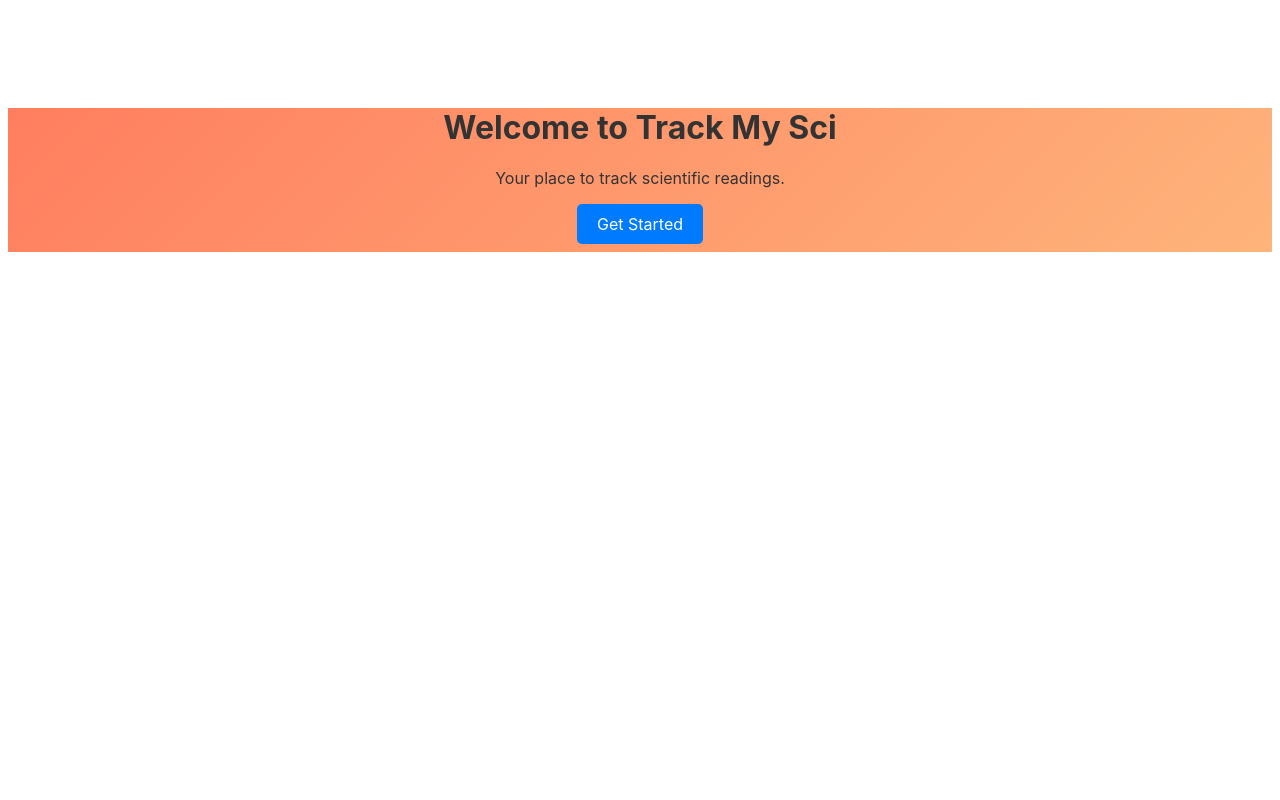
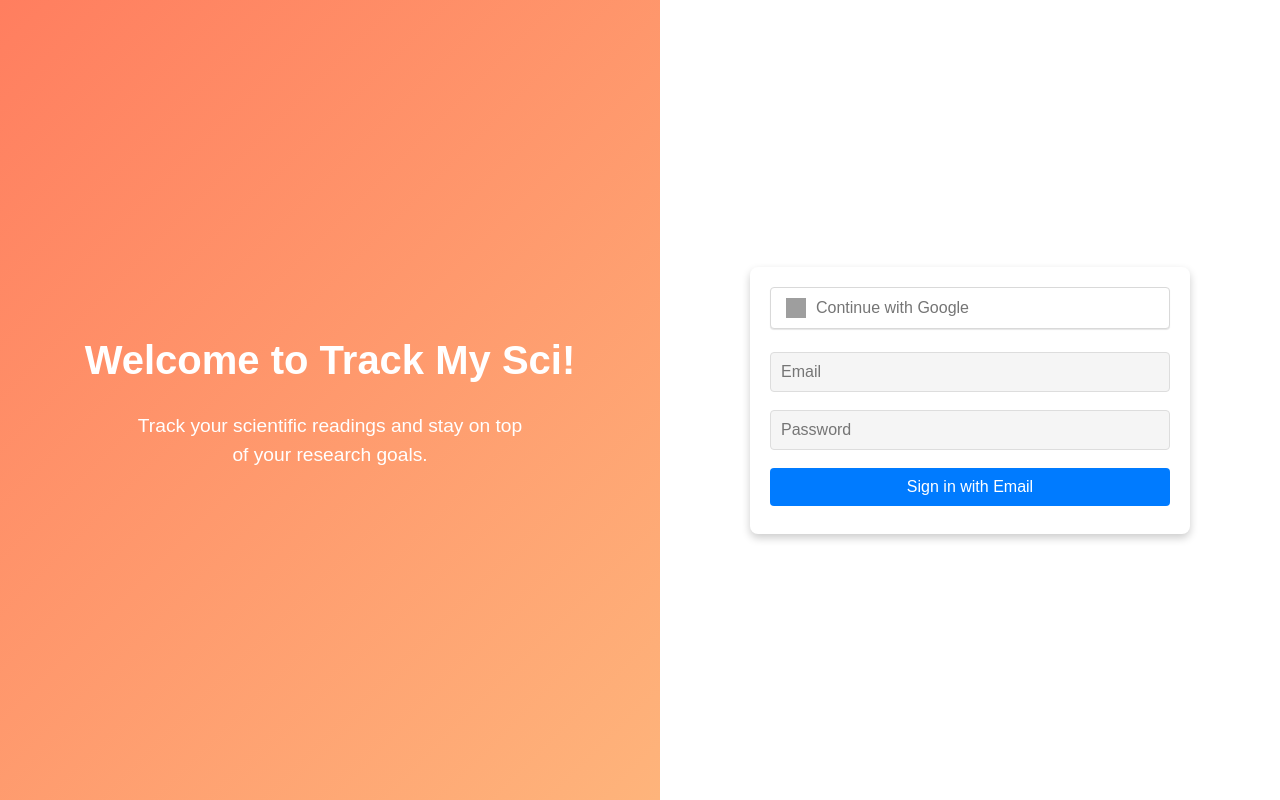
Before and after one commit to pgoodri/Trackmysci, a Svelte app in the folder Svelte/svelte-app/: page /login in a window 1280 px wide. Before the commit this address led to /landing. Built offline with nearby package versions, Linux system fonts and the light colour scheme; grey boxes are pictures that could not be loaded.

Commit message:
New login page

```diff
--- a/Svelte/svelte-app/src/App.svelte
+++ b/Svelte/svelte-app/src/App.svelte
@@ -7,7 +7,7 @@
 
     // Redirect to `/landing` on initial load
     onMount(() => {
-        navigate('/landing');
+        navigate('/login');
     });
 </script>
 
--- /dev/null
+++ b/Svelte/svelte-app/src/Success.svelte
@@ -0,0 +1,22 @@
+<script>
+    import ISBNLookup from './ISBNLookup.svelte';
+</script>
+
+<main>
+    <h1>Success!</h1>
+    <p>You have navigated to the success page!</p>
+
+
+</main>
+
+<style>
+    main {
+        text-align: center;
+        padding: 2em;
+    }
+
+    h1 {
+        color: #ff3e00;
+        font-size: 2em;
+    }
+</style>
--- /dev/null
+++ b/Svelte/svelte-app/src/global.css
@@ -0,0 +1,6 @@
+/* global.css */
+
+body {
+    margin: 0;
+    padding: 0px;
+}
--- a/Svelte/svelte-app/src/main.js
+++ b/Svelte/svelte-app/src/main.js
@@ -1,3 +1,4 @@
+import './global.css';
 import App from './App.svelte';
 import { Router } from 'svelte-routing';
 
--- a/Svelte/svelte-app/src/pages/Dashboard.svelte
+++ b/Svelte/svelte-app/src/pages/Dashboard.svelte
@@ -46,7 +46,7 @@
         const auth = getAuth();
         signOut(auth).then(() => {
             userStore.set(null);
-            navigate('/landing');
+            navigate('/login');
         });
     }
 </script>
--- a/Svelte/svelte-app/src/pages/Landing.svelte
+++ b/Svelte/svelte-app/src/pages/Landing.svelte
@@ -18,7 +18,6 @@
     .landing-page {
         text-align: center;
         margin-top: 100px;
-        background: linear-gradient(135deg, #ff7e5f, #feb47b);
     }
 
     button {
--- a/Svelte/svelte-app/src/pages/Login.svelte
+++ b/Svelte/svelte-app/src/pages/Login.svelte
@@ -19,49 +19,161 @@
     const auth = getAuth(app);
     const provider = new GoogleAuthProvider();
 
-    // Login function
     async function login() {
         try {
             const result = await signInWithPopup(auth, provider);
-            userStore.set(result.user);  // Store the user information
+            userStore.set(result.user);
             console.log("User logged in:", result.user);
-
-            // Redirect to dashboard after successful login
             navigate('/dashboard');
         } catch (error) {
             console.error("Login error:", error);
         }
     }
+
+    // Dummy function for email login
+    function dummyEmailLogin() {
+        alert("Email login is just for looks and is not functional.");
+    }
 </script>
 
 <div class="login-page">
-    <h1>Login to Track My Sci</h1>
-    <button on:click={login}>Login with Google</button>
+    <!-- Left Side -->
+    <div class="welcome-section">
+        <h1>Welcome to Track My Sci!</h1>
+        <p>Track your scientific readings and stay on top of your research goals.</p>
+    </div>
+
+    <!-- Right Side: Login Form -->
+    <div class="login-section">
+        <div class="login-box">
+            <button class="google-signin-button" on:click={login}>
+                <img src="https://www.gstatic.com/firebasejs/ui/2.0.0/images/auth/google.svg" alt="Google logo" />
+                <span>Continue with Google</span>
+            </button>
+
+            <!-- Dummy Email Sign-In -->
+            <div class="email-signin">
+                <input type="email" placeholder="Email"/>
+                <input type="password" placeholder="Password"/>
+                <button class="email-signin-button" on:click={dummyEmailLogin}>Sign in with Email</button>
+            </div>
+        </div>
+    </div>
 </div>
 
 <style>
+
+    /* Overall Page Layout */
     .login-page {
+        display: flex;
+        height: 100vh;
+        font-family: Arial, sans-serif;
+    }
+
+    /* Left Side: Welcome Section */
+    .welcome-section {
+        flex: 1;
+        background: linear-gradient(135deg, #ff7e5f, #feb47b);
+        color: white;
         display: flex;
         flex-direction: column;
         justify-content: center;
         align-items: center;
-        height: 100vh;
-        font-family: Arial, sans-serif;
+        padding: 40px;
         text-align: center;
-        background: linear-gradient(135deg, #ff7e5f, #feb47b);
     }
 
-    button {
-        padding: 10px 20px;
-        margin-top: 20px;
+    .welcome-section h1 {
+        font-size: 2.5rem;
+        margin-bottom: 10px;
+    }
+
+    .welcome-section p {
+        font-size: 1.2rem;
+        max-width: 400px;
+        line-height: 1.5;
+    }
+
+    /* Right Side: Login Section */
+    .login-section {
+        flex: 1;
+        display: flex;
+        justify-content: center;
+        align-items: center;
+        padding: 20px;
+        background-color: white;
+    }
+
+    .login-box {
+        width: 100%;
+        max-width: 400px;
+        padding: 20px;
+        background-color: white;
+        border-radius: 8px;
+        box-shadow: 0 4px 8px rgba(0, 0, 0, 0.2);
+        display: flex;
+        flex-direction: column;
+        gap: 15px;
+    }
+
+    .google-signin-button {
+        display: flex;
+        align-items: center;
+        padding: 10px 15px;
+        background-color: white;
+        color: #757575;
+        border: 1px solid #d9d9d9;
+        border-radius: 4px;
+        cursor: pointer;
+        font-size: 16px;
+        font-weight: 500;
+        box-shadow: 0 1px 1px rgba(0, 0, 0, 0.1);
+        transition: background-color 0.3s, box-shadow 0.3s;
+    }
+
+    .google-signin-button:hover {
+        background-color: #f7f7f7;
+        box-shadow: 0 2px 4px rgba(0, 0, 0, 0.2);
+    }
+
+    .google-signin-button img {
+        width: 20px;
+        height: 20px;
+        margin-right: 10px;
+    }
+
+    .google-signin-button span {
+        color: #757575;
+    }
+
+    .email-signin {
+        display: flex;
+        flex-direction: column;
+        gap: 10px;
+    }
+
+    .email-signin input {
+        width: 100%;
+        padding: 10px;
+        border: 1px solid #ddd;
+        border-radius: 4px;
+        font-size: 16px;
+        background-color: #f5f5f5;
+        cursor: not-allowed;
+    }
+
+    .email-signin-button {
+        padding: 10px 15px;
         background-color: #007bff;
         color: white;
         border: none;
-        border-radius: 5px;
+        border-radius: 4px;
+        font-size: 16px;
         cursor: pointer;
+        transition: background-color 0.3s;
     }
 
-    button:hover {
+    .email-signin-button:hover {
         background-color: #0056b3;
     }
 </style>
```
